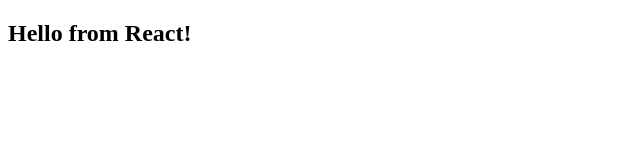
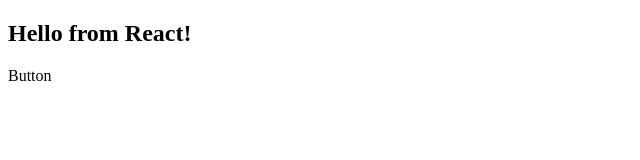
Before and after one commit to Diorla/story-binder, a React (Vite) app: page / in a window 1280 px wide. Shown: the top 160 px of the page, without its empty margins (0-640 px from the left). Built offline with nearby package versions, Linux system fonts and the light colour scheme.

Commit message:
add base url import to vite

```diff
--- a/src/App.tsx
+++ b/src/App.tsx
@@ -1,5 +1,10 @@
-import * as React from "react";
 import { createRoot } from "react-dom/client";
+import Temp from "./containers/Temp";
 
 const root = createRoot(document.getElementById("app"));
-root.render(<h2>Hello from React!</h2>);
+root.render(
+  <div>
+    <h2>Hello from React!</h2>
+    <Temp />
+  </div>
+);
--- /dev/null
+++ b/src/components/button.tsx
@@ -0,0 +1,3 @@
+export default function Button() {
+  return <div>Button</div>;
+}
--- /dev/null
+++ b/src/containers/Temp.tsx
@@ -0,0 +1,5 @@
+import Button from "@/components/button";
+
+export default function Temp() {
+  return <Button />;
+}
--- a/tsconfig.json
+++ b/tsconfig.json
@@ -11,6 +11,10 @@
     "baseUrl": ".",
     "outDir": "dist",
     "moduleResolution": "node",
-    "resolveJsonModule": true
+    "resolveJsonModule": true,
+    "paths": {
+      "*": ["node_modules/*"],
+      "@/*": ["src/*"]
+    }
   }
 }
```
Also changed, not shown: vite.main.config.ts (+14 -8 lines), vite.preload.config.ts (+9 -9 lines), vite.renderer.config.ts (+8 -7 lines).
